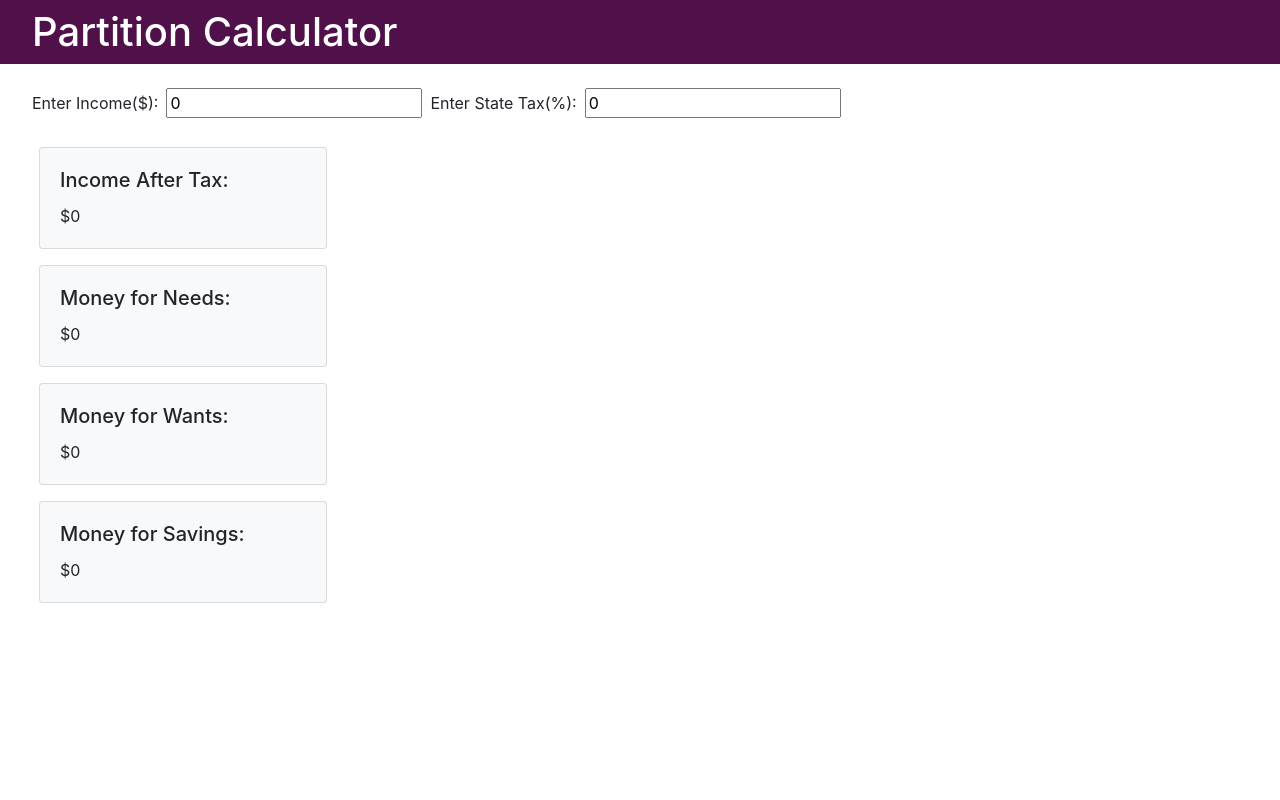
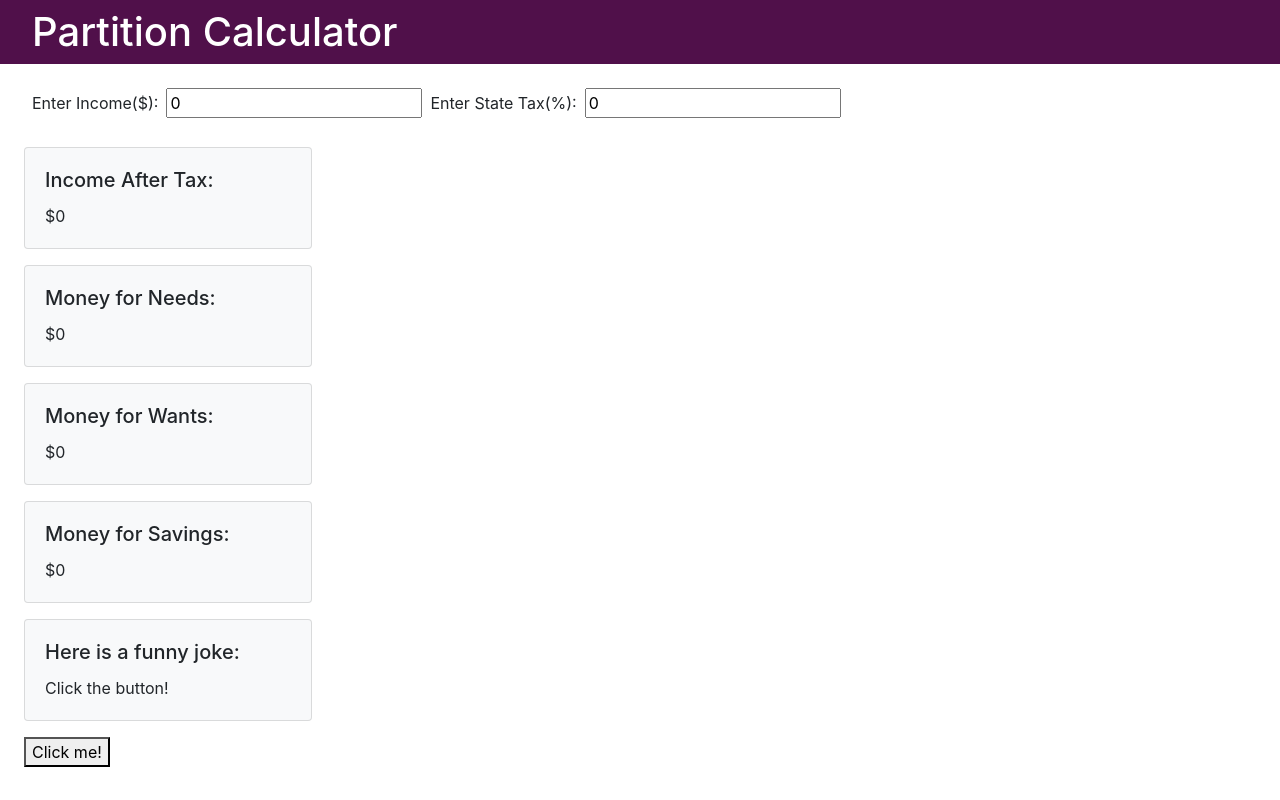
Before and after one commit to vanbuselvan/Galvanize-Project-1, a React (Create React App) app in the folder galvanizeproject1/: page / in a window 1280 px wide. Built offline with nearby package versions, Linux system fonts and the light colour scheme.

Commit message:
generate joke datacard and button were created

```diff
--- a/galvanizeproject1/src/components/DataCard.js
+++ b/galvanizeproject1/src/components/DataCard.js
@@ -3,13 +3,11 @@ import React, { Component } from 'react';
 class DataCard extends Component {
     render() {
         return (
-          <div class="col 3">
-            <div class="card bg-light mb-3" style={{ maxWidth: '18rem' }}>
-              <div class="card-body">
-                <h5 class="card-title">{this.props.title}</h5>
-                <p class="card-text">{this.props.data}</p>
-              </div>
-          </div>
+          <div class="card bg-light mb-3" style={{ maxWidth: '18rem' }}>
+            <div class="card-body">
+              <h5 class="card-title">{this.props.title}</h5>
+              <p class="card-text">{this.props.data}</p>
+            </div>
           </div>
          );
     }
--- /dev/null
+++ b/galvanizeproject1/src/components/GenerateJoke.js
@@ -0,0 +1,35 @@
+import React, { Component } from 'react'
+import DataCard from "./DataCard"
+import axios from 'axios';
+
+
+export default class GenerateJoke extends Component {
+
+    constructor(props) {
+        super(props)
+        this.state = {
+            joke: "Click the button!",
+        }
+        this.getJoke = this.getJoke.bind(this)
+    }
+
+    getJoke(){
+        axios.get(`https://v2.jokeapi.dev/joke/Programming?blacklistFlags=nsfw,religious,political,racist,sexist,explicit&type=single`)
+          .then(res => {
+            console.log("response")
+            console.log(res.data)
+            this.setState({ joke: res.data.joke});
+          })
+    }
+
+    render() {
+        return (
+            <div>
+                <DataCard title="Here is a funny joke:" data={this.state.joke} />
+                <button onClick={this.getJoke}>
+                    Click me!
+                </button>
+            </div>
+        )
+    }
+}
--- a/galvanizeproject1/src/components/calculator.js
+++ b/galvanizeproject1/src/components/calculator.js
@@ -1,6 +1,7 @@
 import React, { Component } from "react";
 import Textfield from "./textfield";
 import DataCard from "./DataCard"
+import GenerateJoke from "./GenerateJoke.js"
 import './Calculator.css'
 
 class Calculator extends Component {
@@ -45,6 +46,9 @@ class Calculator extends Component {
                     <DataCard title="Money for Wants: " data={"$" + this.calculateAfterTaxPartition(this.state.incomeValue, this.state.taxValue, 30)} />
                     <DataCard title="Money for Savings: " data={"$" + this.calculateAfterTaxPartition(this.state.incomeValue, this.state.taxValue, 20)} />
                 </div>
+                <div>
+                    <GenerateJoke />
+                </div>
             </div>
         )
     }
```
